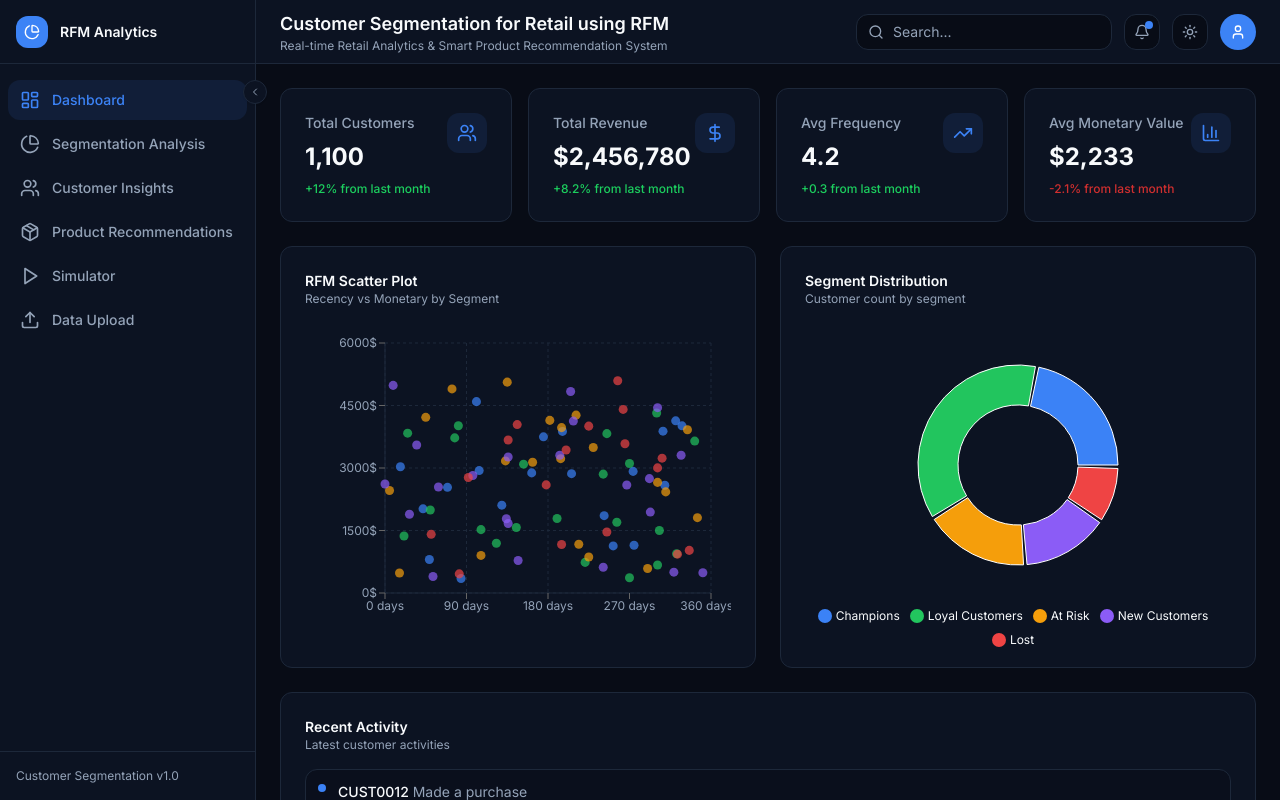
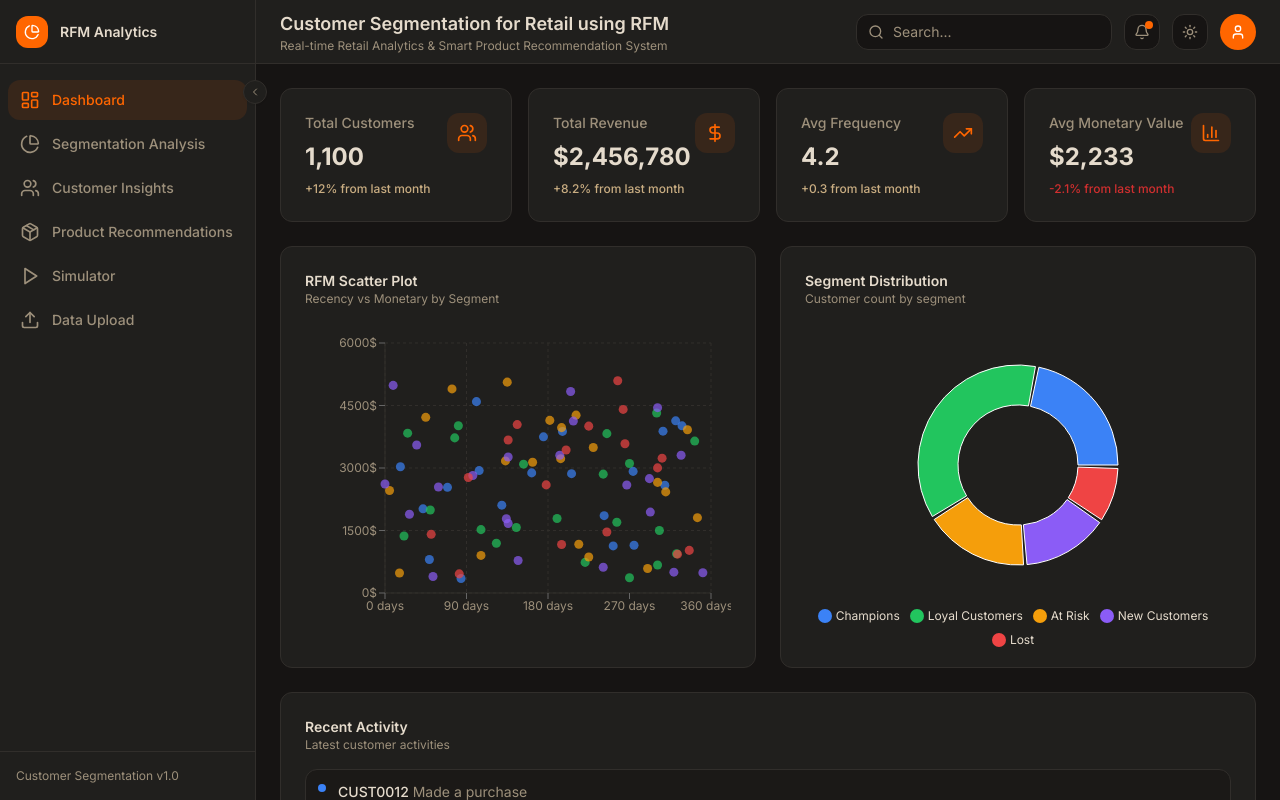
Before and after one commit to rithikar86/customer-segmentation, a Next.js app: page / in a window 1280 px wide. Built offline with nearby package versions, Linux system fonts and the light colour scheme.

Commit message:
style: update color scheme to modern bold design
Modify globals.css for dark charcoal background, vibrant orange accents, and tan/cream elements.

```diff
--- a/app/globals.css
+++ b/app/globals.css
@@ -4,58 +4,58 @@
 
 @layer base {
   :root {
-    --background: 0 0% 100%;
-    --foreground: 222 47% 11%;
-    --card: 0 0% 100%;
-    --card-foreground: 222 47% 11%;
-    --popover: 0 0% 100%;
-    --popover-foreground: 222 47% 11%;
-    --primary: 217 91% 60%;
+    --background: 30 6% 10%;
+    --foreground: 36 33% 75%;
+    --card: 30 6% 13%;
+    --card-foreground: 36 33% 75%;
+    --popover: 30 6% 13%;
+    --popover-foreground: 36 33% 75%;
+    --primary: 24 100% 50%;
     --primary-foreground: 0 0% 100%;
-    --secondary: 214 32% 91%;
-    --secondary-foreground: 222 47% 11%;
-    --muted: 214 32% 91%;
-    --muted-foreground: 215 16% 47%;
-    --accent: 214 32% 91%;
-    --accent-foreground: 222 47% 11%;
+    --secondary: 30 6% 18%;
+    --secondary-foreground: 36 33% 75%;
+    --muted: 30 6% 18%;
+    --muted-foreground: 36 15% 55%;
+    --accent: 36 40% 65%;
+    --accent-foreground: 30 6% 10%;
     --destructive: 0 84% 60%;
     --destructive-foreground: 0 0% 100%;
-    --border: 214 32% 91%;
-    --input: 214 32% 91%;
-    --ring: 217 91% 60%;
+    --border: 30 6% 20%;
+    --input: 30 6% 18%;
+    --ring: 24 100% 50%;
     --radius: 0.75rem;
-    --chart-1: 217 91% 60%;
-    --chart-2: 142 76% 36%;
-    --chart-3: 38 92% 50%;
-    --chart-4: 280 65% 60%;
-    --chart-5: 0 84% 60%;
+    --chart-1: 24 100% 50%;
+    --chart-2: 36 40% 65%;
+    --chart-3: 24 80% 60%;
+    --chart-4: 36 33% 75%;
+    --chart-5: 24 100% 40%;
   }
 
   .dark {
-    --background: 222 47% 6%;
-    --foreground: 210 40% 98%;
-    --card: 222 47% 9%;
-    --card-foreground: 210 40% 98%;
-    --popover: 222 47% 9%;
-    --popover-foreground: 210 40% 98%;
-    --primary: 217 91% 60%;
+    --background: 30 6% 8%;
+    --foreground: 36 33% 85%;
+    --card: 30 6% 12%;
+    --card-foreground: 36 33% 85%;
+    --popover: 30 6% 12%;
+    --popover-foreground: 36 33% 85%;
+    --primary: 24 100% 50%;
     --primary-foreground: 0 0% 100%;
-    --secondary: 217 33% 17%;
-    --secondary-foreground: 210 40% 98%;
-    --muted: 217 33% 17%;
-    --muted-foreground: 215 20% 65%;
-    --accent: 217 33% 17%;
-    --accent-foreground: 210 40% 98%;
+    --secondary: 30 6% 16%;
+    --secondary-foreground: 36 33% 85%;
+    --muted: 30 6% 16%;
+    --muted-foreground: 36 15% 55%;
+    --accent: 36 40% 65%;
+    --accent-foreground: 30 6% 8%;
     --destructive: 0 63% 50%;
     --destructive-foreground: 0 0% 100%;
-    --border: 217 33% 17%;
-    --input: 217 33% 17%;
-    --ring: 217 91% 60%;
-    --chart-1: 217 91% 60%;
-    --chart-2: 142 76% 46%;
-    --chart-3: 38 92% 55%;
-    --chart-4: 280 65% 65%;
-    --chart-5: 0 84% 65%;
+    --border: 30 6% 18%;
+    --input: 30 6% 16%;
+    --ring: 24 100% 50%;
+    --chart-1: 24 100% 50%;
+    --chart-2: 36 40% 65%;
+    --chart-3: 24 80% 60%;
+    --chart-4: 36 33% 75%;
+    --chart-5: 24 100% 40%;
   }
 }
 
```
